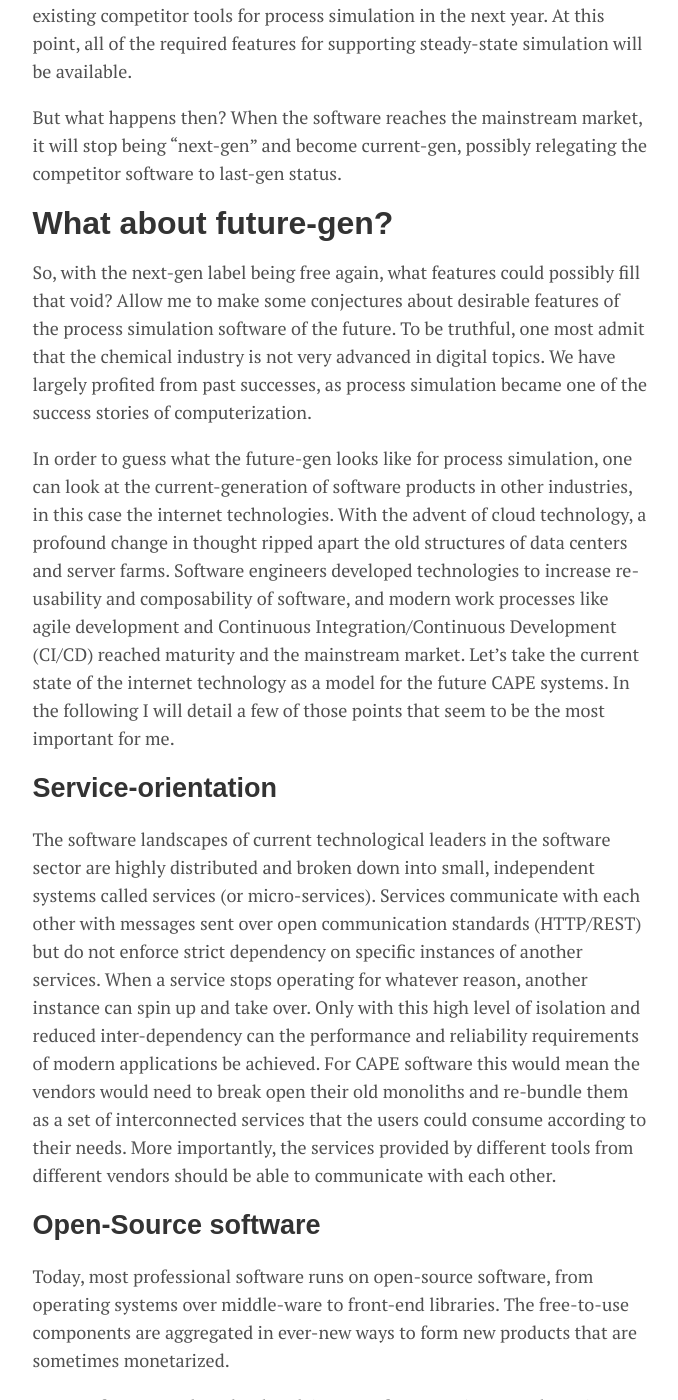
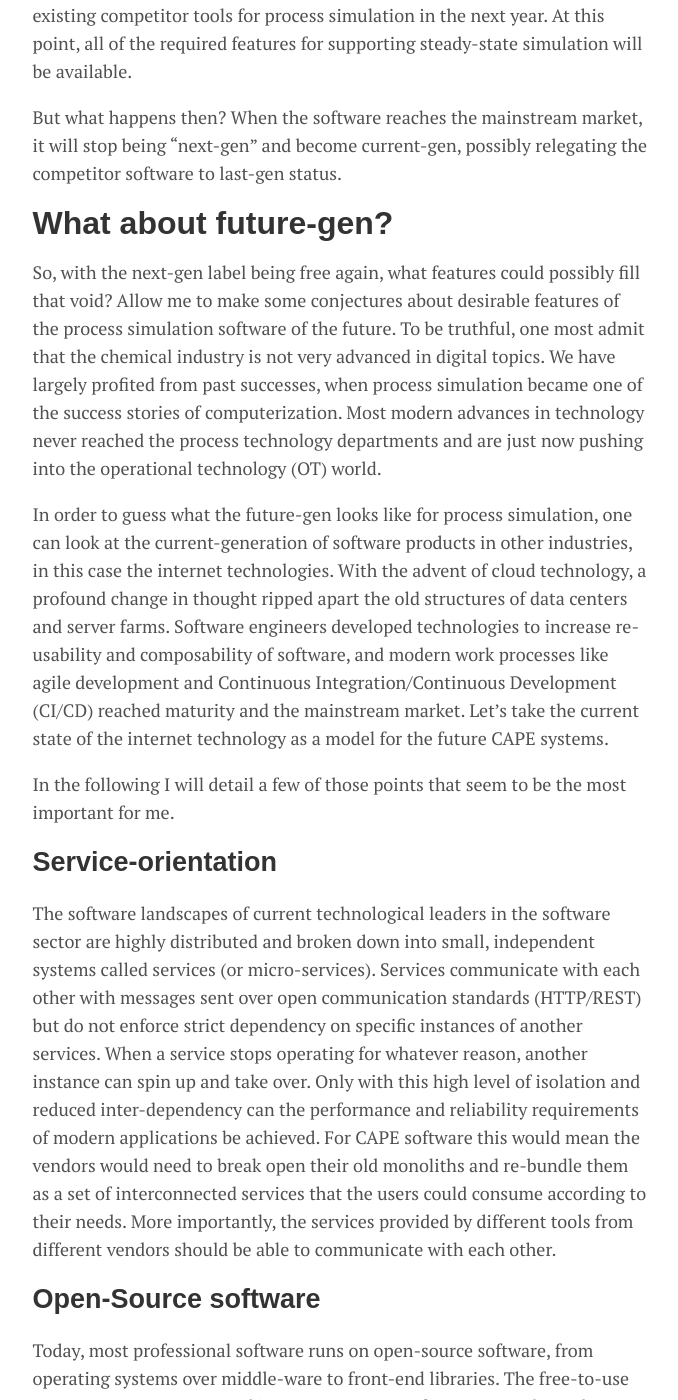
Before and after one commit to Nukleon84/ChemicalCode, a Jekyll site: the page built from _posts/2019-12-21-next-gen-simulation.md, in a window 1280 px wide and 1400 px high, scrolled down 2723 px. Shown: the whole window, without its empty margins (300-978 px from the left). Built offline with Jekyll 4.4.1, drawn with Linux system fonts in a browser that asks for light colours; part of the change alters nothing that is shown; some of the changed text lies outside the part shown.

```diff
--- a/_posts/2019-12-21-next-gen-simulation.md
+++ b/_posts/2019-12-21-next-gen-simulation.md
@@ -3,7 +3,7 @@ layout: post
 title: "When Next-Gen becomes Current-Gen, what becomes Next-Gen?"
 author: "Jochen Steimel"
 categories: journal
-tags: [general]
+tags: [general, cape]
 image: Article2_WheelOfTime.png
 ---
 
@@ -39,10 +39,11 @@ But what happens then? When the software reaches the mainstream market, it will
 
 # What about future-gen?
 So, with the next-gen label being free again, what features could possibly fill that void? Allow me to make some conjectures about desirable features of the process simulation software of the future.
-To be truthful, one most admit that the chemical industry is not very advanced in digital topics. We have largely profited from past successes, as process simulation became one of the success stories of computerization.
+To be truthful, one most admit that the chemical industry is not very advanced in digital topics. We have largely profited from past successes, when process simulation became one of the success stories of computerization. Most modern advances in technology never reached the process technology departments and are just now pushing into the operational technology (OT) world.
 
 In order to guess what the future-gen looks like for process simulation, one can look at the current-generation of software products in other industries, in this case the internet technologies.
 With the advent of cloud technology, a profound change in thought ripped apart the old structures of data centers and server farms. Software engineers developed technologies to increase re-usability and composability of software, and modern work processes like agile development and Continuous Integration/Continuous Development (CI/CD) reached maturity and the mainstream market. Let’s take the current state of the internet technology as a model for the future CAPE systems.
+
 In the following I will detail a few of those points that seem to be the most important for me.
 
 ## Service-orientation
@@ -80,6 +81,6 @@ To facilitate interoperability between the tools and use-cases an open standard
 # Summary
 In my opinion, the industry must come together to formalize open standards for communication. It already began in certain areas (e.g. [DEXPI](https://dexpi.org/) for CAE application, or the ill-fated [CAPE Open Initiative] ( http://www.colan.org/)). But before we have an internationally accepted interchange format for flowsheet modeling, connectivity and configuration a lot more work has to be put in by both the vendors and the chemical industry.
 
-Automation (and in turn deployed applications) are gaining more and more importance. We will see an increase in the number of plant-level simulation applications in the coming years, as the chemical industry needs to tackle equipment maintenance and process performance issues. Without automation and communication this domain will not flourish, as the applications would be limited to what the vendors can (or choose to) offer.
+Automation and deployed applications are gaining more and more importance. We will see an increase in the number of plant-level simulation applications in the coming years, as the chemical industry needs to tackle equipment maintenance and process performance challenges. Without automation and open communication this problem domain will not flourish, as the applications would be limited to what the vendors can (or choose to) offer.
 
 **tl;dr:** Next-generation process simulation tools coming to the market in the 2020ies must consider current technological standards, like scalability (cloud), open communication (HTTP&REST), platform independence and novel licensing structures to enable engineers to solve the problems of the future.
```
Also changed, not shown: assets/img/Article2_WheelOfTime.png.
